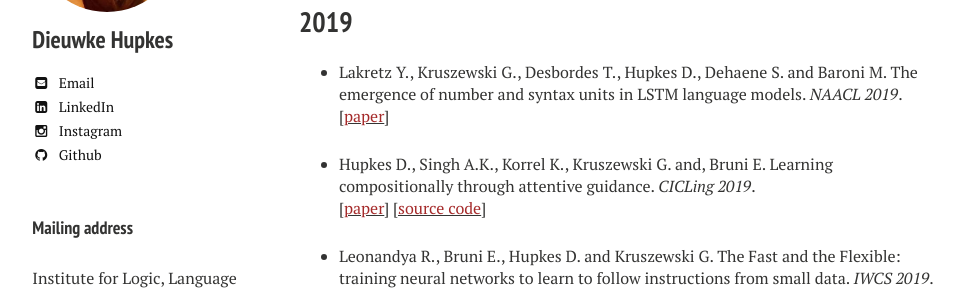
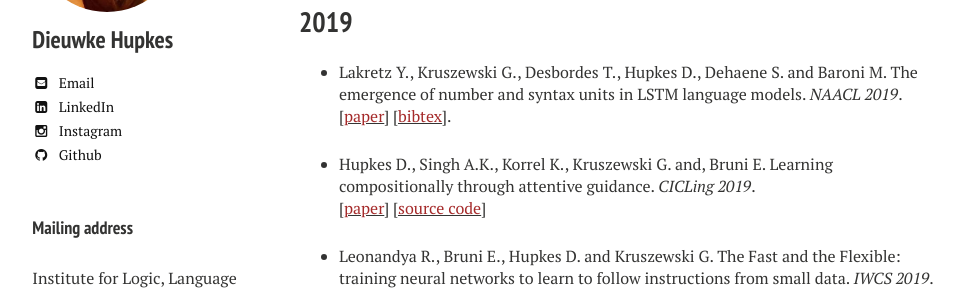
Before and after one commit to dieuwkehupkes/dieuwkehupkes.github.io, a Jekyll site: the page built from publications.md, in a window 1280 px wide and 900 px high, scrolled down 596 px. Shown: the part 155-447 px from the top of the window, without its empty margins (21-987 px from the left). Built offline with Jekyll 4.4.1, drawn with Linux system fonts in a browser that asks for light colours; nearby versions of some CDN libraries.

Commit message:
Fix bib references

```diff
--- a/publications.md
+++ b/publications.md
@@ -30,6 +30,7 @@ Assessing incrementality in sequence-to-sequence models.
 The emergence of number and syntax units in LSTM language models.
 *NAACL 2019*.\\
 \[[<font color="brown">paper</font>](https://www.aclweb.org/anthology/N19-1002){:target="blank"}\]
+\[[<font color="brown">bibtex</font>](../bibfiles/lakretz2019emergence)\].
 
 
 * Hupkes D., Singh A.K., Korrel K., Kruszewski G. and, Bruni E. Learning compositionally through attentive guidance.
@@ -46,7 +47,7 @@ The emergence of number and syntax units in LSTM language models.
 * Hupkes D., Veldhoen S., and Zuidema W. (2018). Visualisation and 'diagnostic classifiers' reveal how recurrent and recursive neural networks process hierarchical structure.
 *Journal of Artificial Intelligence Research*\\
 \[[<font color="brown">paper</font>](https://arxiv.org/abs/1711.10203){:target="blank"}\]
-\[[<font color="brown">bibtex</font>](../research/hupkes2018visualisation.bib){:target="blank"}\].
+\[[<font color="brown">bibtex</font>](../bibfiles/hupkes2018visualisation){:target="blank"}\].
 
 * Giulianelli, M., Harding, J., Mohnert, F., Hupkes, D. and Zuidema, W. (2018). Under the hood: using diagnostic classifiers to investigate and improve how language models track agreement information.
 *BlackboxNLP 2018, ACL*. **Best paper award**.\\
```
Also changed, not shown: 3 other files.
